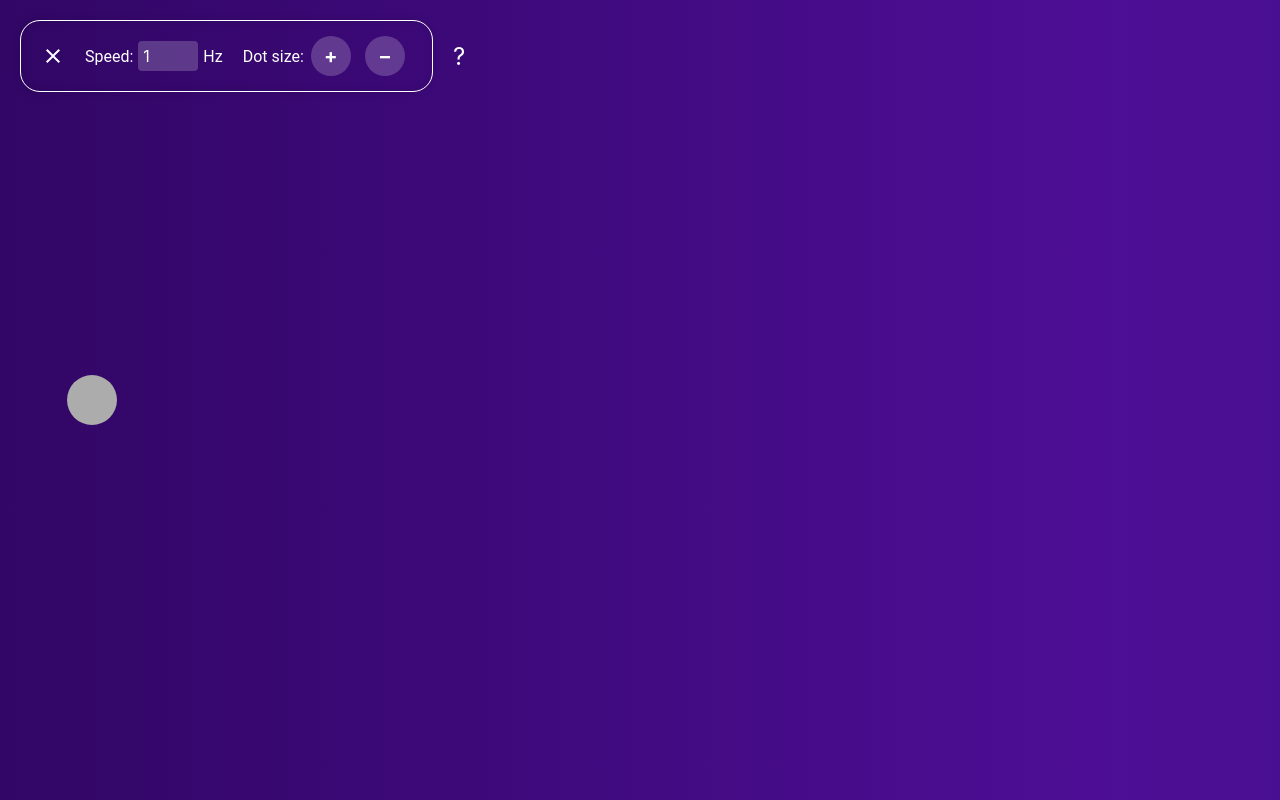
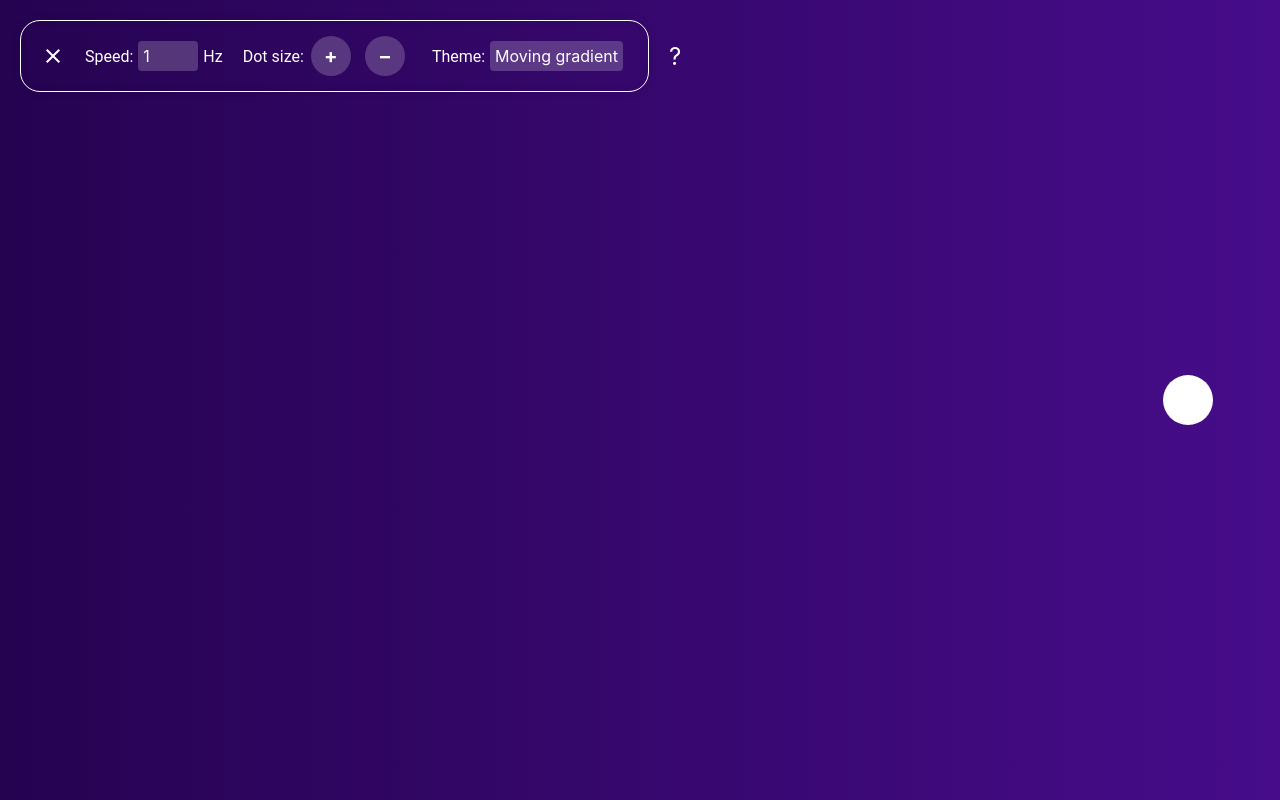
Before and after one commit to notsousual/emdr-web, a React (Create React App) app: page / in a window 1280 px wide. Built offline with nearby package versions, Linux system fonts and the light colour scheme; a web font is replaced by a local one.

Commit message:
bg change on the Simulator implemented + css refactor

```diff
--- a/src/pages/Simulator.js
+++ b/src/pages/Simulator.js
@@ -2,6 +2,7 @@ import React, { useState, useRef, useEffect } from "react";
 import "./Simulator.scss";
 import Tooltip from "./../components/Tooltip";
 import { Link } from "react-router-dom";
+import classNames from "classnames";
 
 const controls = {
   speed: {
@@ -24,6 +25,25 @@ const controls = {
     tooltip:
       "Learn more about what this tool does and EMDR therapy by clicking on the question mark button!",
   },
+
+  theme: {
+    label: "Theme: ",
+    themes: {
+      movingGradient: {
+        bg: "linear-gradient(270deg, rgb(28, 0, 64),rgb(77, 14, 149),rgb(39, 25, 111), rgb(11, 91, 60), rgb(39, 25, 111), rgb(77, 14, 149), rgb(28, 0, 64)), rgb(36, 0, 84)",
+        label: "Moving gradient",
+      },
+
+      blackAndWhite: {
+        bg: "rgb(30,30,30)",
+        label: "Black and white",
+      },
+      blue: {
+        bg: "#246bb4",
+        label: "Blue",
+      },
+    },
+  },
 };
 
 function Simulator() {
@@ -34,6 +54,9 @@ function Simulator() {
   const animationRef = useRef(null);
 
   const [collapsed, setCollapsed] = useState(false);
+  const [themeKey, setThemeKey] = useState("movingGradient");
+  // Get the current theme object using the theme key
+  const currentTheme = controls.theme.themes[themeKey];
 
   useEffect(() => {
     const element = dotRef.current;
@@ -96,13 +119,28 @@ function Simulator() {
   const toggleCollapse = () => {
     setCollapsed((prev) => !prev);
   };
+
+  const handleThemeChange = (e) => {
+    // Update the theme key state with the selected theme key
+    setThemeKey(e.target.value);
+  };
+
   return (
-    <div className="Simulator">
+    <div
+      className={classNames(
+        "Simulator",
+        controls.theme.themes[themeKey] ===
+          controls.theme.themes.movingGradient && "bg-animated"
+      )}
+      style={{
+        "--bg": currentTheme.bg,
+      }}
+    >
       <div
         className={"dot"}
         ref={dotRef}
         style={{ "--dot-size": `${dotSize}px` }}
-      ></div>
+      />
 
       <div className="controls">
         <div className="controls__panel">
@@ -170,6 +208,21 @@ function Simulator() {
                   </span>
                 </p>
               </>
+
+              <p className="label">
+                {controls.theme.label}
+                <select
+                  value={themeKey}
+                  onChange={handleThemeChange}
+                  className="input"
+                >
+                  {Object.entries(controls.theme.themes).map(([key, value]) => (
+                    <option key={key} value={key}>
+                      {value.label}
+                    </option>
+                  ))}
+                </select>
+              </p>
             </>
           )}
         </div>
@@ -185,26 +238,3 @@ function Simulator() {
 }
 
 export default Simulator;
-
-// TODO mode change
-
-// const [mode, setMode] = useState(controls.mode.eyeMovement);
-
-// const handleModeChange = (e) => {
-//   setMode(e.target.value);
-// };
-
-/* <label className="label">
-                {controls.mode.title}
-                <select
-                  value={mode}
-                  onChange={handleModeChange}
-                  className="input"
-                >
-                  {Object.entries(controls.mode.options).map(([key, value]) => (
-                    <option key={key} value={key}>
-                      {value}
-                    </option>
-                  ))}
-                </select>
-              </label> */
--- a/src/pages/Simulator.scss
+++ b/src/pages/Simulator.scss
@@ -22,6 +22,7 @@ $font-family:
   sans-serif;
 
 :root {
+  --bg: rgb(30, 30, 30);
   --dot-size: 50px;
   --font-color: rgb(255, 255, 255);
   --dot-color: rgb(255, 255, 255);
@@ -29,6 +30,7 @@ $font-family:
 }
 
 .Simulator {
+  --bg: rgb(30, 30, 30);
   --dot-size: 50px;
   --font-color: rgb(255, 255, 255);
   --dot-color: rgb(255, 255, 255);
@@ -39,21 +41,7 @@ $font-family:
 
   overflow: hidden;
 
-  background: linear-gradient(
-      270deg,
-      rgb(28, 0, 64),
-      rgb(77, 14, 149),
-      rgb(39, 25, 111),
-      rgb(11, 91, 60),
-      rgb(39, 25, 111),
-      rgb(77, 14, 149),
-      rgb(28, 0, 64)
-    ),
-    rgb(36, 0, 84);
-
-  background-size: 900% 900%;
-
-  animation: bg-animation 40s ease-in-out infinite alternate;
+  background: var(--bg);
 
   display: flex;
   flex-direction: column;
@@ -61,16 +49,6 @@ $font-family:
   justify-content: flex-start;
 
   position: relative;
-}
-
-@keyframes bg-animation {
-  0% {
-    background-position: 0% 50%;
-  }
-  100% {
-    background-position: 100% 50%;
-  }
-}
 
   .dot {
     position: absolute;
@@ -210,3 +188,31 @@ select {
 
     text-decoration: none;
   }
+}
+
+.bg-animated {
+  background: linear-gradient(
+      270deg,
+      rgb(28, 0, 64),
+      rgb(77, 14, 149),
+      rgb(39, 25, 111),
+      rgb(11, 91, 60),
+      rgb(39, 25, 111),
+      rgb(77, 14, 149),
+      rgb(28, 0, 64)
+    ),
+    rgb(36, 0, 84);
+
+  background-size: 900% 900%;
+
+  animation: bg-animation 40s ease-in-out infinite alternate;
+}
+
+@keyframes bg-animation {
+  0% {
+    background-position: 0% 50%;
+  }
+  100% {
+    background-position: 100% 50%;
+  }
+}
```
Also changed, not shown: src/pages/About.scss (+6 -2 lines). Lines whose indentation alone changed are shown as unchanged.
